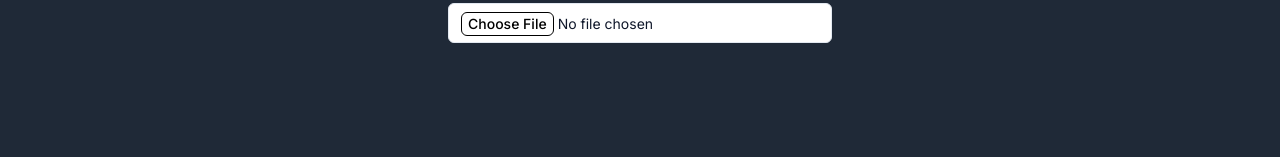
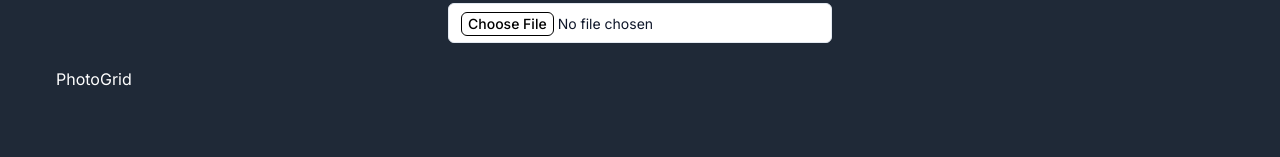
Before and after one commit to Sma-source/photo-app, a Next.js app: page /photos in a window 1280 px wide. Shown: the part 129-286 px from the top of the page. Built offline with nearby package versions, Linux system fonts and the light colour scheme.

Commit message:
import photogrid component

```diff
--- a/app/photos/page.jsx
+++ b/app/photos/page.jsx
@@ -1,3 +1,4 @@
+import PhotoGrid from "@/components/PhotoGrid";
 import PhotoUploader from "@/components/PhotoUploader";
 import SignOutButton from "@/components/SignOutButton";
 import React from "react";
@@ -11,7 +12,7 @@ const Photos = () => {
           <h1 className="text-4xl font-bold mb-4">Photos</h1>
           <PhotoUploader />
         </div>
-        {/* <PhotoGrid /> */}
+        <PhotoGrid />
       </div>
       <div className="absolute top-4 right-4">
         <SignOutButton />
```
